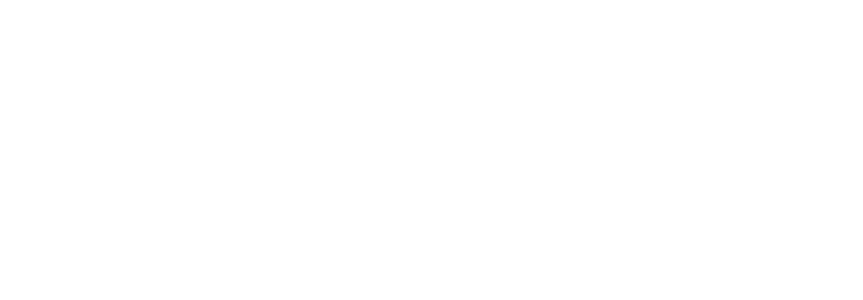
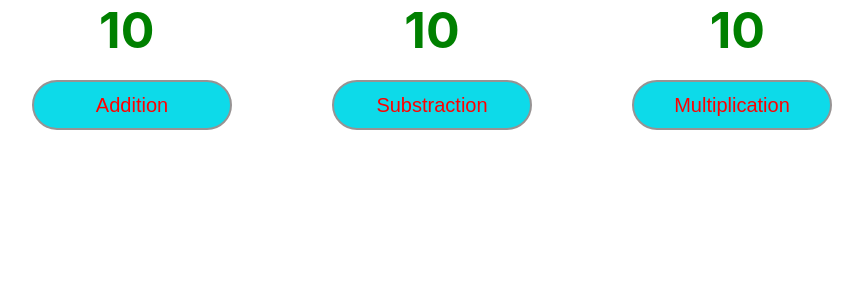
Before and after one commit to kodeerkarthik/task-react, a React (Create React App) app: page /task3 in a window 1280 px wide. Shown: the top 300 px of the page, without its empty margins (208-1071 px from the left). Built offline with nearby package versions, Linux system fonts and the light colour scheme.

Commit message:
task3 completed

```diff
--- a/src/App.js
+++ b/src/App.js
@@ -3,6 +3,7 @@
 import './App.css';
 import Agecls from './Task2/Agecls';
 import Signup from './Task1/Signup';
+import Arithmatic from './Task3/Arithmatic';
 
 function App() {
   return (
@@ -11,6 +12,7 @@
         <Switch>
           <Route exact path='/task1' component={Signup}></Route>
           <Route exact path='/task2'component={Agecls}></Route>
+          <Route exact path='/task3'component={Arithmatic}></Route>
          </Switch>
       </Router>
     </div>
--- /dev/null
+++ b/src/Task3/Arithmatic.css
@@ -0,0 +1,15 @@
+b {
+    color: green;
+    font-size: 50px;
+    margin: 125px;
+}
+button {
+    background-color:rgb(13, 218, 233);
+    height: 50px;
+    border-radius: 50px;
+    border: solid 2px rgb(151, 147, 147);
+    color: red;
+    width: 200px;
+    font-size: 20px;
+    margin:20px 50px;
+}
--- /dev/null
+++ b/src/Task3/Arithmatic.js
@@ -0,0 +1,41 @@
+import React, { Component } from 'react';
+import './Arithmatic.css';
+class Arithmatic extends Component {
+    constructor(props){
+    super(props);
+    this.state={
+        add: 10,
+        sub: 10,
+        mul: 10
+    };
+}
+addition=()=>{
+    this.setState(
+        {add:this.state.add =this.state.add + 5}
+    )
+}
+substraction=()=>{
+    this.setState(
+        {sub:this.state.sub =this.state.sub - 5}
+    )
+}
+multiplication=()=>{
+    this.setState(
+        {mul:this.state.mul =this.state.mul * 5}
+    )
+}
+    render() {
+        return (
+            <div>
+                <b>{this.state.add}</b>
+                <b>{this.state.sub}</b>
+                <b>{this.state.mul}</b><br></br>
+                <button onClick={this.addition}>Addition</button>
+                <button onClick={this.substraction}>Substraction</button>
+                <button onClick={this.multiplication}>Multiplication</button>
+            </div>
+        );
+    }
+}
+
+export default Arithmatic;
```
